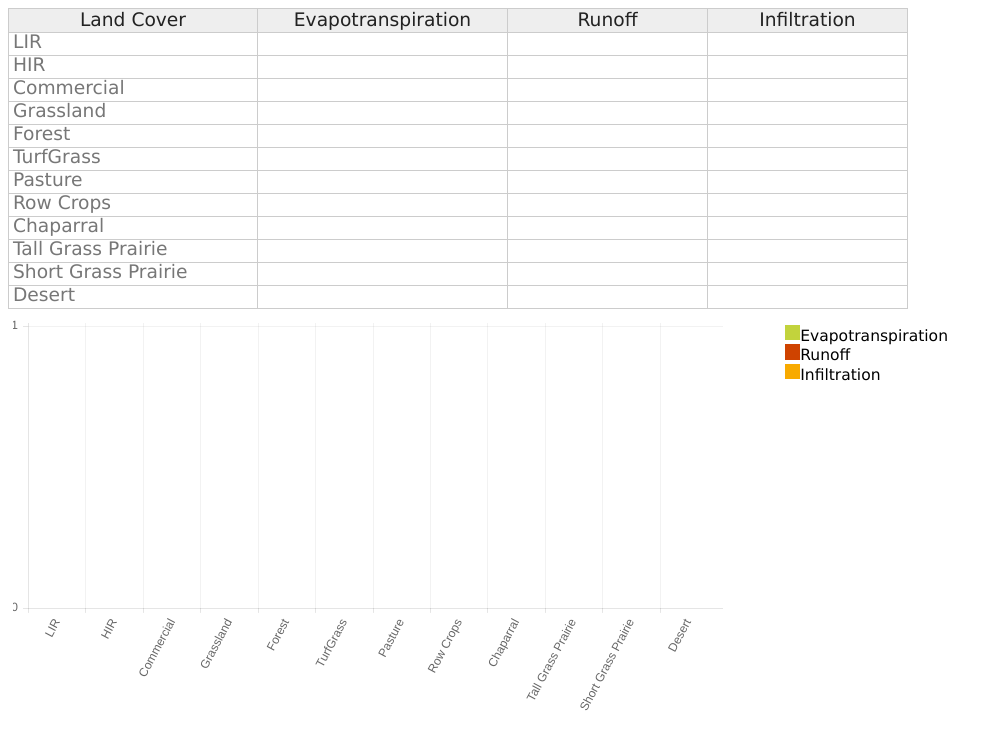
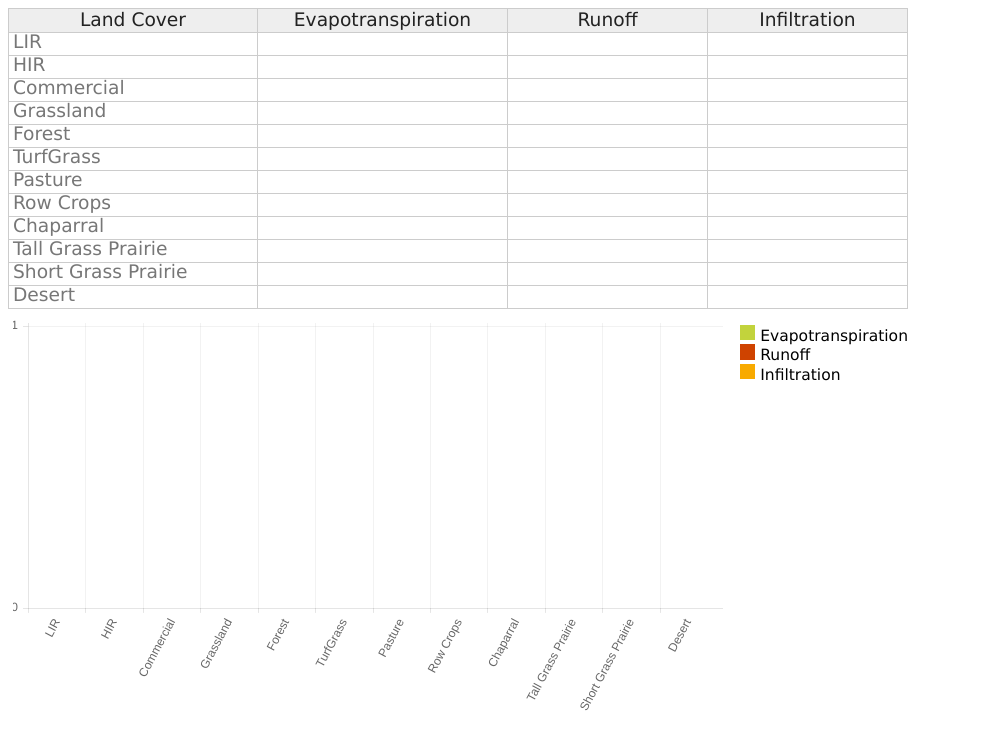
Before and after one commit to concord-consortium/water-data-tables, a website: page runoff/index.html in a window 1280 px wide. Shown: the whole page, without its empty margins (0-1002 px from the left). Drawn offline with Linux system fonts and the light colour scheme.

Commit message:
tighten things up a bit more

```diff
--- a/css/main.css
+++ b/css/main.css
@@ -8,7 +8,7 @@ body {
 }
 
 #chart-container {
-	width: 940px;
+	width: 900px;
 }
 
 #myChart {
@@ -29,4 +29,5 @@ ul.bar-legend li span {
 	width: 1em;
 	height: 1em;
 	display: inline-block;
+	margin-right: 5px;
 };
```
